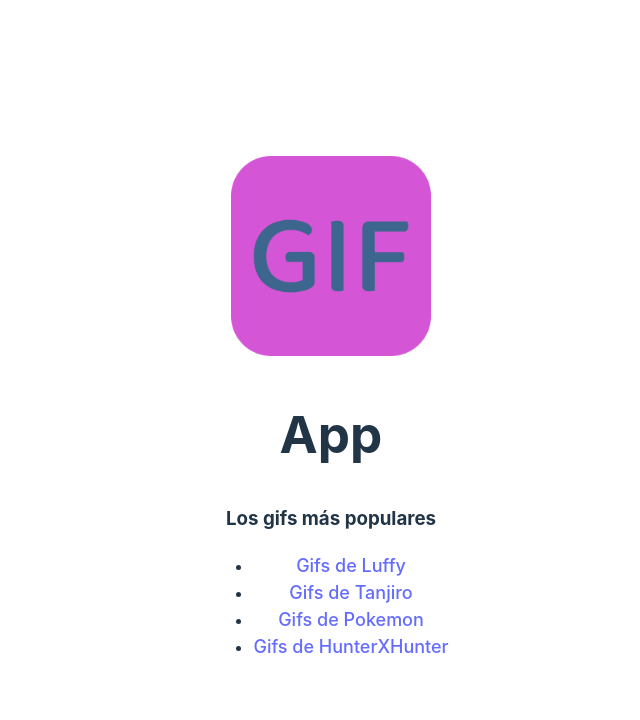
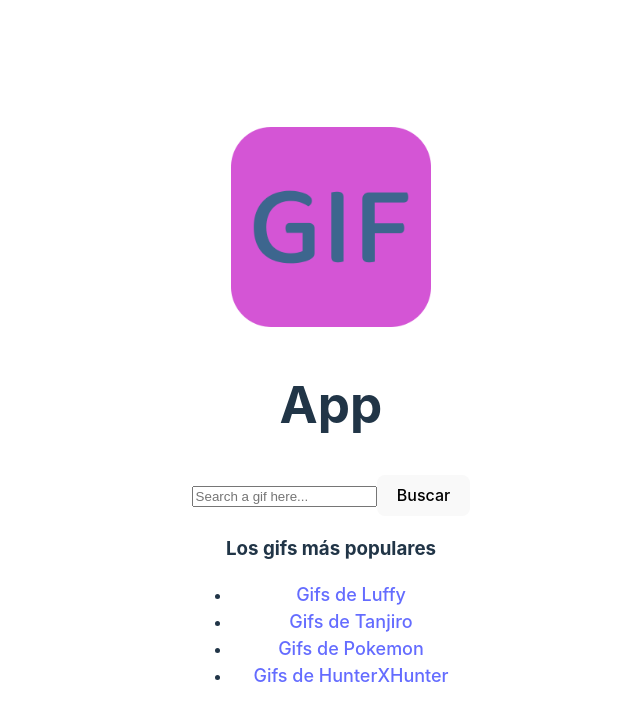
Before and after one commit to SergioCalde/React-First-App, a React (Vite) app: page / in a window 1280 px wide. Shown: the top 720 px of the page, without its empty margins (309-949 px from the left). Built offline with nearby package versions, Linux system fonts and the light colour scheme.

Commit message:
Crear buscador de gifs

```diff
--- a/src/pages/Home/index.jsx
+++ b/src/pages/Home/index.jsx
@@ -1,10 +1,29 @@
-import { Link } from "wouter"
+import { useState } from "react"
+import { Link, useLocation } from "wouter"
 
 const POPULAR_GIFS = ["Luffy", "Tanjiro", "Pokemon", "HunterXHunter"]
 
 export default function Home() {
+  const [ keyword , setKeyword ] = useState('');
+
+  const [ path, pushLocation ] = useLocation();
+
+  const handleSubmit = evt => {
+    evt.preventDefault();
+    //navegar a otra ruta
+    pushLocation(`/search/${keyword}`)
+  }
+
+  const handleChange = evt => {
+    setKeyword(evt.target.value);
+  }
+
   return (
     <>
+      <form onSubmit={handleSubmit}>
+        <input onChange={handleChange} type="text" value={keyword} placeholder="Search a gif here..." />
+        <button>Buscar</button>
+      </form>
       <h3 className="App-title">Los gifs más populares</h3>
       <ul>
       {POPULAR_GIFS.map((popularGif) => (
```
